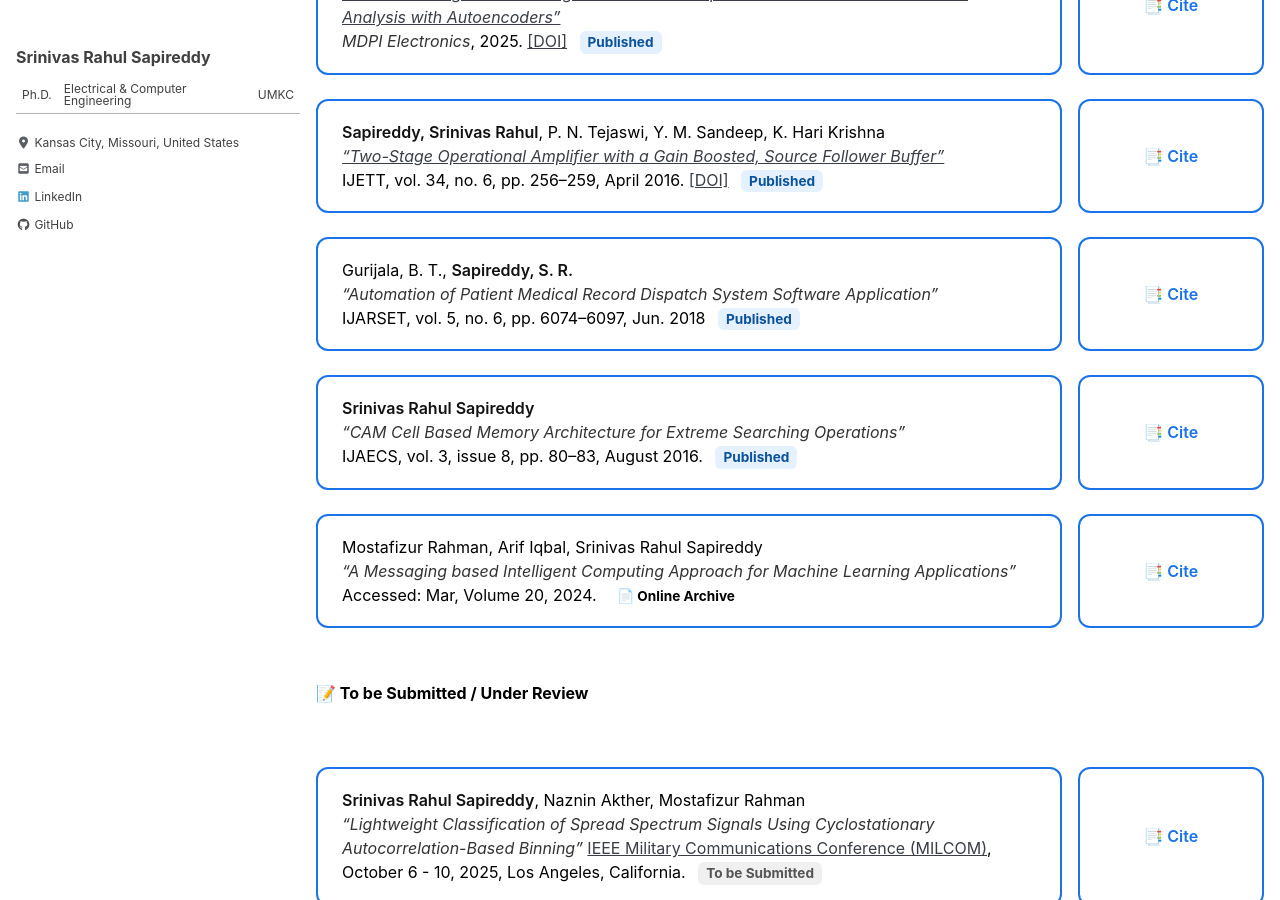
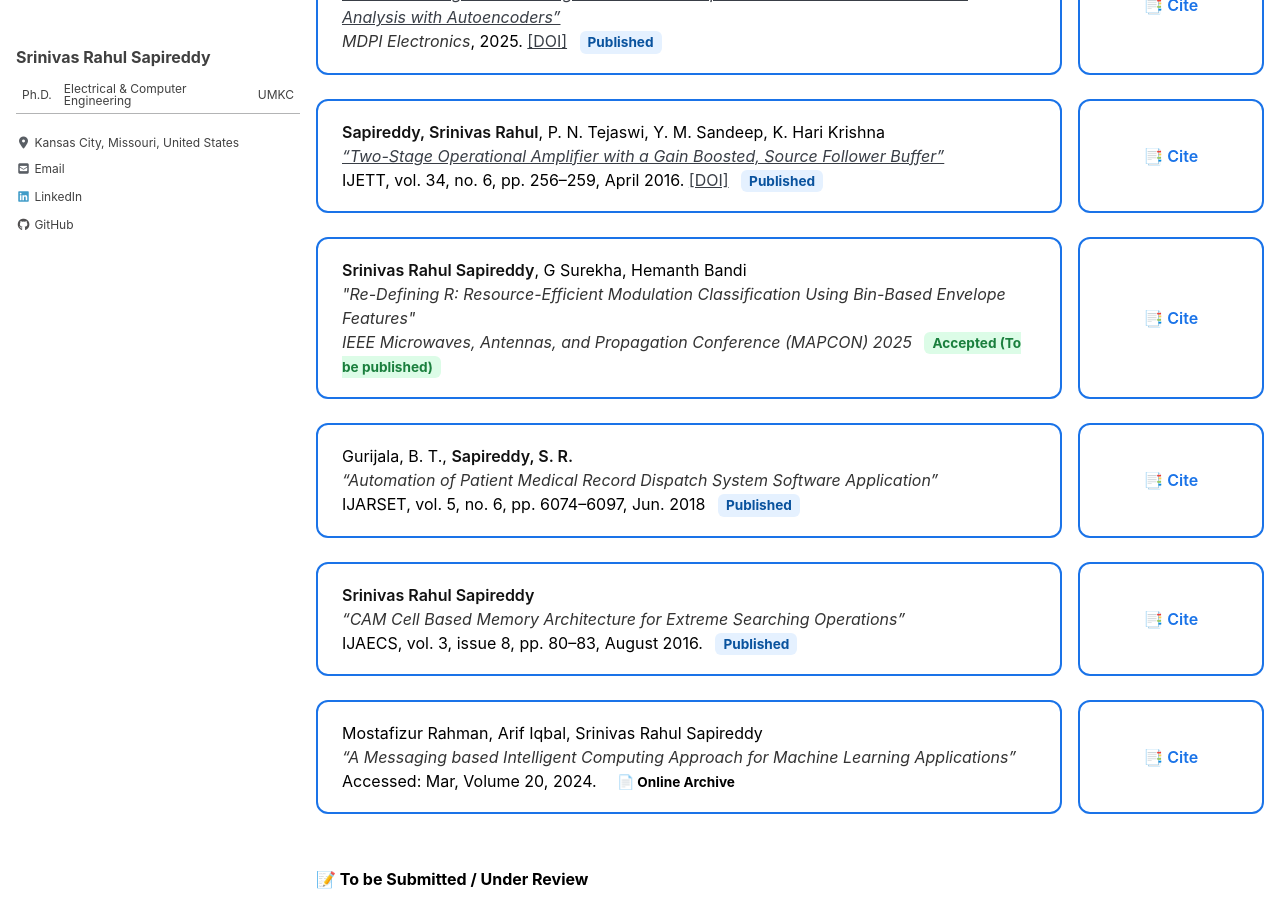
Before and after one commit to srsapireddy/srsapireddy.github.io, a Jekyll site: the page built from _pages/publications.md, in a window 1280 px wide and 900 px high, scrolled down 1592 px. Built offline with Jekyll 4.4.1, drawn with Linux system fonts in a browser that asks for light colours; cached includes are drawn as plain includes; nearby versions of some CDN libraries.

Commit message:
Update publications.md

```diff
--- a/_pages/publications.md
+++ b/_pages/publications.md
@@ -301,6 +301,18 @@ function copyCitation(id) {
       <textarea id="pub10" class="hidden-citation">S. R. Sapireddy, P. N. Tejaswi, Y. M. Sandeep, and K. H. Krishna, "Two-Stage Operational Amplifier with a Gain Boosted, Source Follower Buffer," IJETT, vol. 34, no. 6, pp. 256–259, Apr. 2016.</textarea>
     </div>
   </div>
+     <div class="pub-entry">
+      <div class="pub-card">
+        <strong>Srinivas Rahul Sapireddy</strong>, G Surekha, Hemanth Bandi<br>
+        <em>"Re-Defining R: Resource-Efficient Modulation Classification Using Bin-Based Envelope Features"</em><br>
+        <em>IEEE Microwaves, Antennas, and Propagation Conference (MAPCON) 2025</em>
+        <span class="status accepted">Accepted (To be published)</span>
+      </div>
+      <div class="cite-box" onclick="copyCitation('cite7')">
+        📑 Cite
+        <textarea id="cite7" class="hidden-citation">Accepted</textarea>
+      </div>
+    </div>
     <div class="pub-entry">
       <div class="pub-card">
         Gurijala, B. T., <strong>Sapireddy, S. R.</strong><br>
```
